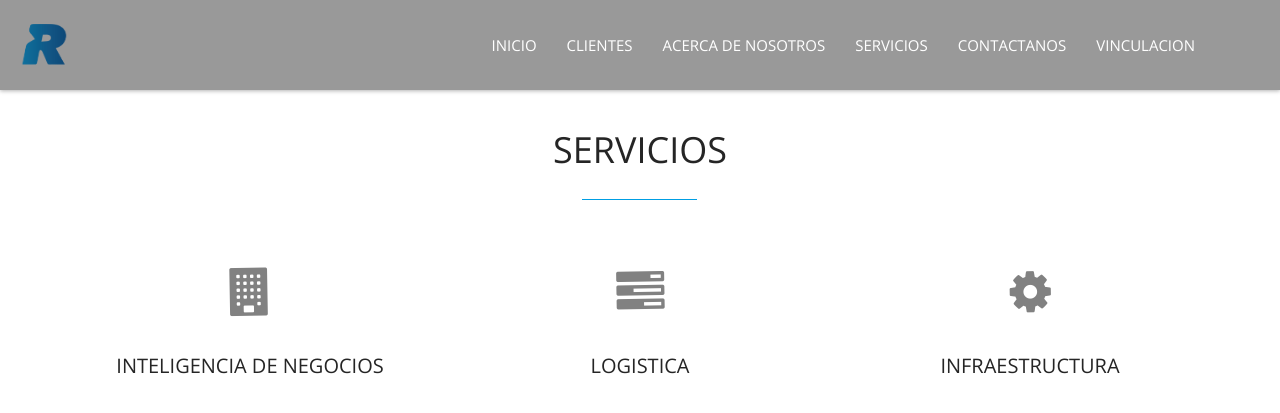
After one commit to santiago-arzola/Rush, a PHP site: page /Servicios.php in a window 1280 px wide. The commit adds this page. Shown: the top 413 px of the page. Run offline with PHP 8.4, Linux system fonts and the light colour scheme; some libraries are stand-ins or nearby versions.

Commit message:
servicios

```diff
--- /dev/null
+++ b/Servicios.php
@@ -0,0 +1,127 @@
+<!DOCTYPE html>
+<html lang="en" class="no-js"> <!--<![endif]-->
+	<link rel="shortcut icon" href="./Recursos/Logos/R oficial.png" rel="icon"/>
+    <head>
+    	<!-- meta character set -->
+        <meta charset="utf-8">
+		<!-- Always force latest IE rendering engine or request Chrome Frame -->
+        <meta http-equiv="X-UA-Compatible" content="IE=edge,chrome=1">
+        <title>Servicios</title>
+		<!-- Meta Description -->
+        <meta name="description" content="Blue One Page Creative HTML5 Template">
+        <meta name="keywords" content="one page, single page, onepage, responsive, parallax, creative, business, html5, css3, css3 animation">
+        <meta name="author" content="Muhammad Morshed">
+
+		<!-- Mobile Specific Meta -->
+        <meta name="viewport" content="width=device-width, initial-scale=1">
+
+		<!-- CSS
+		================================================== -->
+
+		<link href='http://fonts.googleapis.com/css?family=Open+Sans:400,300,700' rel='stylesheet' type='text/css'>
+
+		<!-- Fontawesome Icon font -->
+        <link rel="stylesheet" href="css/font-awesome.min.css">
+		<!-- bootstrap.min -->
+        <link rel="stylesheet" href="css/jquery.fancybox.css">
+		<!-- bootstrap.min -->
+        <link rel="stylesheet" href="css/bootstrap.min.css">
+		<!-- bootstrap.min -->
+        <link rel="stylesheet" href="css/owl.carousel.css">
+		<!-- bootstrap.min -->
+        <link rel="stylesheet" href="css/slit-slider.css">
+		<!-- bootstrap.min -->
+        <link rel="stylesheet" href="css/animate.css">
+		<!-- Main Stylesheet -->
+        <link rel="stylesheet" href="css/main.css">
+
+		<!-- Modernizer Script for old Browsers -->
+        <script src="js/modernizr-2.6.2.min.js"></script>
+
+    </head>
+
+    <body id="body">
+
+		<!-- preloader -->
+		<div id="preloader">
+            <div class="loder-box">
+            	<div> <img src="./Recursos/Logos/rush junio.png"></div>
+            </div>
+		</div>
+		<!-- end preloader -->
+
+        <!--
+        Fixed Navigation
+        ==================================== -->
+       <?php include_once('comun/menu.php') ?>
+        <!--
+        End Fixed Navigation
+        ==================================== -->
+
+
+            <!-- Service section -->
+            <section id="service" style="margin-top: 13rem;">
+                <div class="container">
+                    <div class="row">
+
+                        <div class="sec-title text-center">
+                            <h2 class="wow animated bounceInLeft">Servicios</h2>
+                        </div>
+
+                        <div class="col-md-4 col-sm-6 col-xs-12 text-center wow animated zoomIn">
+                            <div class="service-item">
+                                <div class="service-icon">
+                                    <i class="fa fa-building fa-3x"></i>
+                                </div>
+                                <h3>Inteligencia de negocios</h3>
+                            </div>
+                        </div>
+
+                        <div class="col-md-4 col-sm-6 col-xs-12 text-center wow animated zoomIn" data-wow-delay="0.3s">
+                            <div class="service-item">
+                                <div class="service-icon">
+                                    <i class="fa fa-tasks fa-3x"></i>
+                                </div>
+                                <h3>Logistica</h3>
+                            </div>
+                        </div>
+
+                        <div class="col-md-4 col-sm-6 col-xs-12 text-center wow animated zoomIn" data-wow-delay="0.6s">
+                            <div class="service-item">
+                                <div class="service-icon">
+                                    <i class="fa fa-gear fa-3x"></i>
+                                </div>
+                                <h3>Infraestructura</h3>
+                            </div>
+                        </div>
+                    </div>
+                </div>
+            </section>
+            <!-- end Service section -->
+
+
+        <!-- Essential jQuery Plugins
+        ================================================== -->
+        <!-- Main jQuery -->
+        <script src="js/jquery-1.11.1.min.js"></script>
+        <!-- Twitter Bootstrap -->
+        <script src="js/bootstrap.min.js"></script>
+        <!-- Single Page Nav -->
+        <script src="js/jquery.singlePageNav.min.js"></script>
+        <!-- jquery.fancybox.pack -->
+        <script src="js/jquery.fancybox.pack.js"></script>
+        <!-- Google Map API -->
+        <script src="http://maps.google.com/maps/api/js?sensor=false"></script>
+        <!-- Owl Carousel -->
+        <script src="js/owl.carousel.min.js"></script>
+        <!-- jquery easing -->
+        <script src="js/jquery.easing.min.js"></script>
+        <!-- Fullscreen slider -->
+        <script src="js/jquery.slitslider.js"></script>
+        <script src="js/jquery.ba-cond.min.js"></script>
+        <!-- onscroll animation -->
+        <script src="js/wow.min.js"></script>
+        <!-- Custom Functions -->
+        <script src="js/main.js"></script>
+    </body>
+</html>
--- a/comun/menu.php
+++ b/comun/menu.php
@@ -12,7 +12,7 @@
 
 					<!-- logo -->
 					<h1 class="navbar-brand">
-						<img src="./Recursos/Logos/R oficial.png" alt="logo" style="margin-left: -7rem; height: 54px; width: 63px;margin-top: -2rem;">
+						<a href="./index.php"><img src="./Recursos/Logos/R oficial.png" alt="logo" style="margin-left: -7rem; height: 54px; width: 63px;margin-top: -2rem;"></a>
 					</h1>
 					<!-- /logo -->
                 </div>
--- a/index.php
+++ b/index.php
@@ -183,7 +183,6 @@
 
 						<div class="sec-title text-center">
 							<h2 class="wow animated bounceInLeft">Servicios</h2>
-							<p class="wow animated bounceInRight">The Key Features of our Job</p>
 						</div>
 
 						<div class="col-md-4 col-sm-6 col-xs-12 text-center wow animated zoomIn">
```
